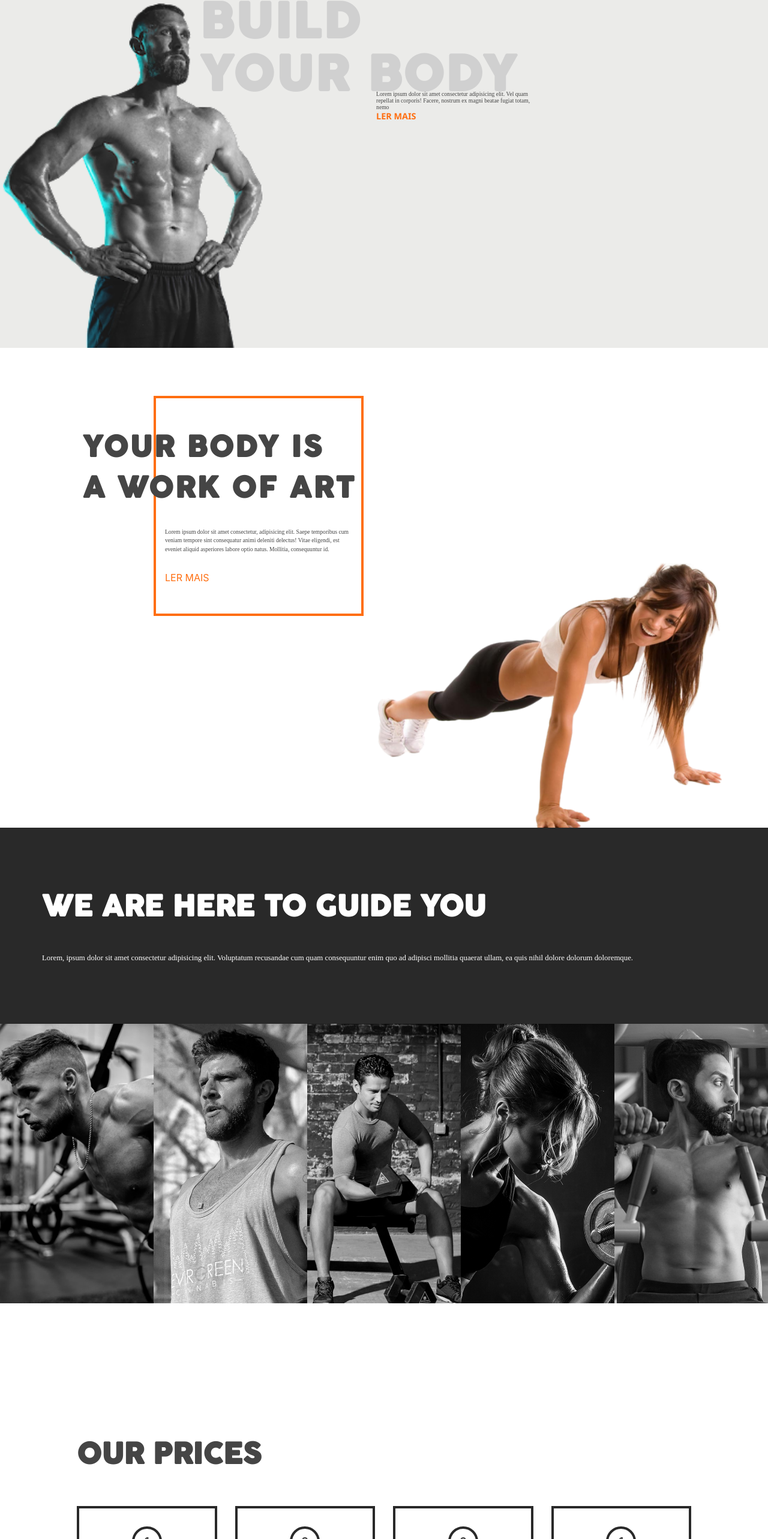
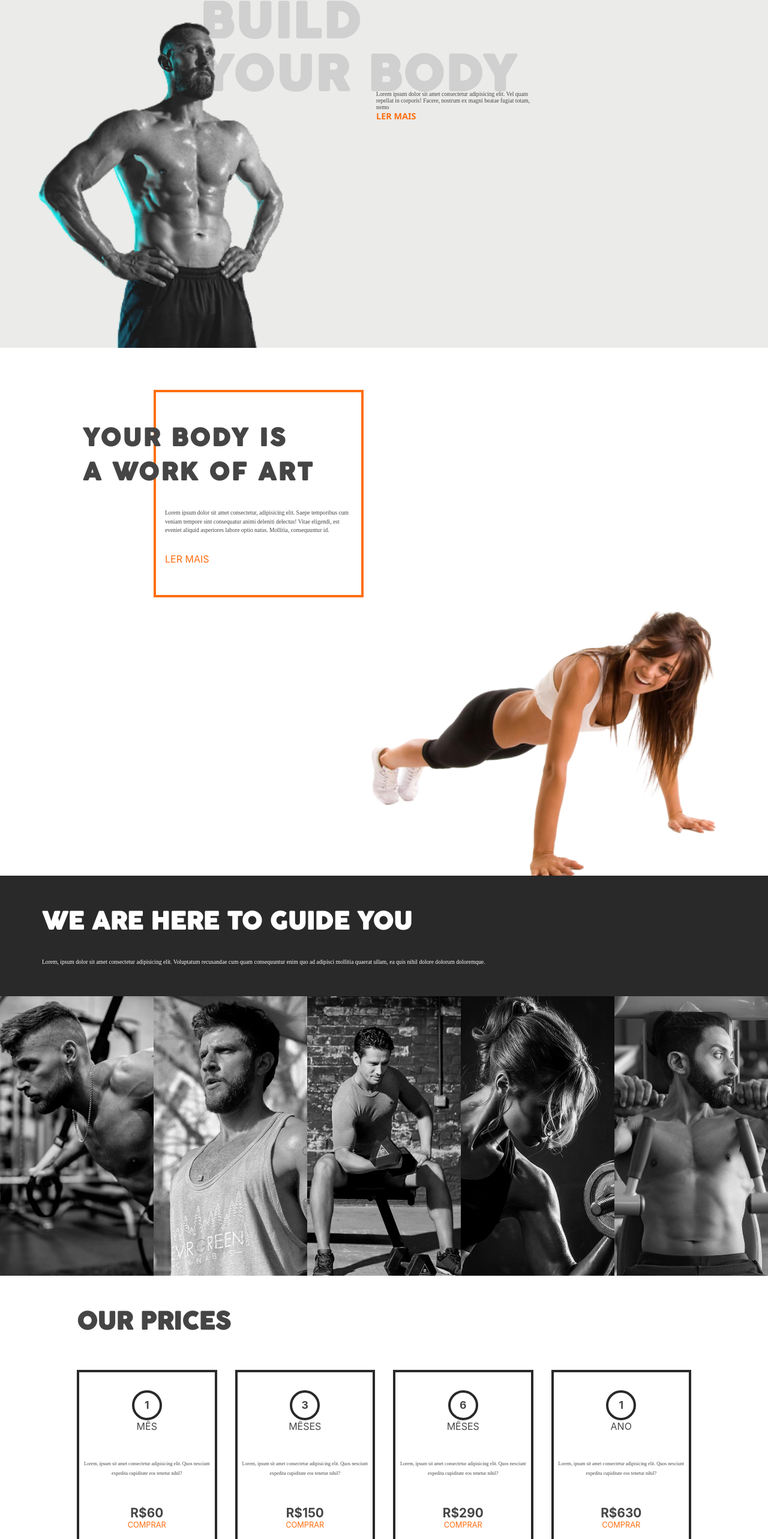
Before and after one commit to jaopredo/gym-site, a React (Create React App) app: page / in a window 1280 px wide. Shown: the part 180-2746 px from the top of the page at 60% size. Built offline with nearby package versions, Linux system fonts and the light colour scheme.

Commit message:
Desktop Design finalizado
Finalizado o site para desktop, falta a implementação da responsividade

```diff
--- a/src/areas/Footer.jsx
+++ b/src/areas/Footer.jsx
@@ -5,25 +5,29 @@ import { FaFacebookF, FaInstagram, FaGooglePlusG, FaTwitter } from 'react-icons/
 import './../sass/Footer.scss'
 
 /* IMAGE */
-import Location from '../images/location.png'
+// import Location from '../images/location.png'
 
 function Footer() {
     return (
         <footer id='rodape'>
+            {/* <img className='location' src={Location} alt="Localização" /> */}
             <div className='footer-infos'>
                 <table>
                     <tbody>
                         <tr>
-                            <td>ENDEREÇO</td><td><address>R. Nossa Senhora de Fátima nº816<br />Russas, CE<br />Brasil</address></td>
+                            <td className='first'>ENDEREÇO</td>
+                            <td><address>R. Nossa Senhora de Fátima nº816<br />Russas, CE<br />Brasil</address></td>
                         </tr>
                         <tr>
-                            <td>CONTATO</td><td>(88) 90000-0000</td>
+                            <td className='first'>CONTATO</td>
+                            <td>(88) 90000-0000</td>
                         </tr>
                         <tr>
-                            <td>E-MAIL</td><td>x.academia@gmail.com</td>
+                            <td  className='first'>E-MAIL</td>
+                            <td>x.academia@gmail.com</td>
                         </tr>
                         <tr>
-                            <td>MÍDIAS</td>
+                            <td className='first'>MÍDIAS</td>
                             <td>
                                 <a href="#"><FaFacebookF/></a>
                                 <a href="#"><FaInstagram/></a>
@@ -34,7 +38,6 @@ function Footer() {
                     </tbody>
                 </table>
             </div>
-            <img src={Location} alt="Localização" />
         </footer>
     );
 }
--- a/src/sass/App.scss
+++ b/src/sass/App.scss
@@ -4,6 +4,7 @@
     display: grid;
 
     color: $titles-color;
+    width: 100%;
 
     grid-template-columns: 100%;
     grid-template-rows: 15vh auto 15vh;
--- a/src/sass/Footer.scss
+++ b/src/sass/Footer.scss
@@ -1,4 +1,78 @@
+@import "colors.scss";
+
 footer#rodape {
     // background-color: blue;
     grid-area: f;
+    position: relative;
+
+    background-image: url("../images/location.png");
+    background-size: auto 100%;
+
+    height: 70vh;
+    z-index: -2;
 }
+
+.footer-infos {
+    display: block;
+
+    position: absolute;
+    width: fit-content;
+
+    top: 10%;
+    right: 20%;
+
+    background-color: white;
+    padding: 20px;
+
+    &::before {
+        content: "";
+        display: block;
+        position: absolute;
+        z-index: -1;
+        width: 100%;
+        height: 100%;
+        border: 4px solid $generic-orange;
+        transform: translate(40px, -10px);
+    }
+}
+
+.location {
+    width: 100%;
+    vertical-align: middle;
+}
+
+tr {
+    display: flex;
+    align-items: stretch;
+    justify-content: space-between;
+    font-size: 0.67rem;
+}
+
+td {
+    width: 70%;
+
+    a  {
+        color: $titles-color;
+        margin-right: 10px;
+        font-size: 1.05rem;
+        transition: color 0.3s;
+
+        &:hover {
+            color: $generic-orange;
+        }
+    }
+}
+
+td.first {
+    font-family: 'cocogoose';
+    vertical-align: top;
+    width: 30%;
+}
+
+tbody {
+    display: flex;
+    flex-flow: column wrap;
+    align-items: stretch;
+    justify-content: center;
+    gap: 15px;
+}
--- a/src/sass/Main.scss
+++ b/src/sass/Main.scss
@@ -3,6 +3,10 @@
 @font-face {
     font-family: 'cocogoose';
     src: url("../fonts/Cocogoose.ttf");
+}
+
+@mixin titles-font-size {
+    font-size: 2.5rem;
 }
 
 main#corpo {
@@ -75,8 +79,8 @@ article#intro {
 img.muscle-man {
     position: absolute;
     bottom: 0px;
-    height: 90%;
-    margin-left: 5px;
+    left: 5%;
+    height: 85%;
 
     // animation: ;
 }
@@ -85,7 +89,7 @@ img.muscle-man {
 
 // Incentivo
 article#incentivo {
-    height: 100vh;
+    min-height: 110vh;
     position: relative;
 
     .text-container {
@@ -96,16 +100,16 @@ article#incentivo {
         position: absolute;
 
         left: 20%;
-        top: 10%;
+        top: 8%;
 
         width: 350px;
 
         h2 {
+            @include titles-font-size;
             display: block;
             font-family: 'cocogoose';
 
             width: 150%;
-            font-size: 3rem;
             margin-left: -44%;
             letter-spacing: 3px;
         }
@@ -121,9 +125,8 @@ article#incentivo {
 
 .push-up-girl {
     display: block;
-    margin-top: 33vh;
     position: absolute;
-    right: -10px;
+    right: 0;
     width: 55%;
     bottom: 0;
 }
@@ -136,17 +139,18 @@ article#staff {
     color: white;
 
     h2 {
-        font-size: 3rem;
+        @include titles-font-size;
         font-family: 'cocogoose';
     }
     .text-container {
-        padding: 100px 70px;
+        padding: 50px 70px;
 
         p {
-            margin-top: 40px;
-            font-size: 0.8rem;
+            margin-top: 30px;
+            font-size: 0.6rem;
             font-family: cursive;
             line-height: 1.5;
+            width: 70%;
         }
     }
     menu {
@@ -205,7 +209,6 @@ article#staff {
 
 // Prices
 article#prices {
-    height: 90vh;
     display: flex;
     justify-content: center;
     align-items: center;
@@ -213,11 +216,10 @@ article#prices {
 
 #price-container {
     width: 80%;
-    margin-top: 20%;
 
     h2 {
+        @include titles-font-size;
         font-family: 'cocogoose';
-        font-size: 3rem;
         margin: 50px 0;
     }
 }
@@ -239,6 +241,7 @@ article#prices {
         width: 25%;
         border: 4px solid $container-color;
         height: 100%;
+        cursor: pointer;
 
         display: flex;
         flex-flow: column nowrap;
```
Also changed, not shown: src/images/location.png.
